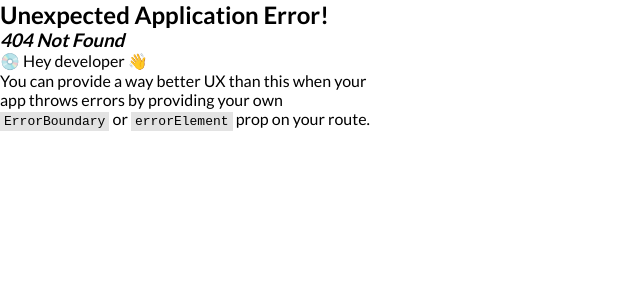
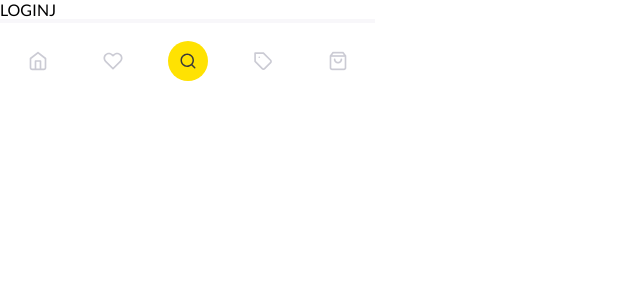
Before and after one commit to Andrei1694/my-shop-app, a React (Vite) app: page /login in a window 1280 px wide. Before the commit this address had no page. Shown: the top 300 px of the page, without its empty margins (0-640 px from the left). Built offline with nearby package versions, Linux system fonts and the light colour scheme.

Commit message:
added routing file

```diff
--- a/src/main.jsx
+++ b/src/main.jsx
@@ -3,24 +3,12 @@ import ReactDOM from "react-dom/client";
 import App from "./App.jsx";
 import "./index.css";
 import {
-  BrowserRouter,
-  createBrowserRouter,
   RouterProvider,
 } from "react-router-dom";
-import Home from "./pages/Home.page.jsx";
 
-const router = createBrowserRouter([
-  {
-    path: "/",
-    element: <App />,
-    children: [
-      {
-        index: true,
-        element: <Home />,
-      },
-    ],
-  },
-]);
+import router from "./routes/routes.jsx";
+
+
 ReactDOM.createRoot(document.getElementById("root")).render(
   <RouterProvider router={router}>
     <App />
--- /dev/null
+++ b/src/pages/Login.page.jsx
@@ -0,0 +1,7 @@
+export default function Login() {
+    return(
+        <>
+        LOGINJ
+        </>
+    )
+}
--- /dev/null
+++ b/src/routes/routes.jsx
@@ -0,0 +1,23 @@
+import { createBrowserRouter } from "react-router-dom";
+import App from "../App";
+import Home from "../pages/Home.page";
+import Login from "../pages/Login.page";
+
+const router = createBrowserRouter([
+    {
+      path: "/",
+      element: <App />,
+      children: [
+        {
+          index: true,
+          element: <Home />,
+        },
+        {
+            path: '/login',
+            element: <Login />
+        }
+      ],
+    },
+  ]);
+
+  export default router
```
Also changed, not shown: src/routes/Route.jsx (deleted).
